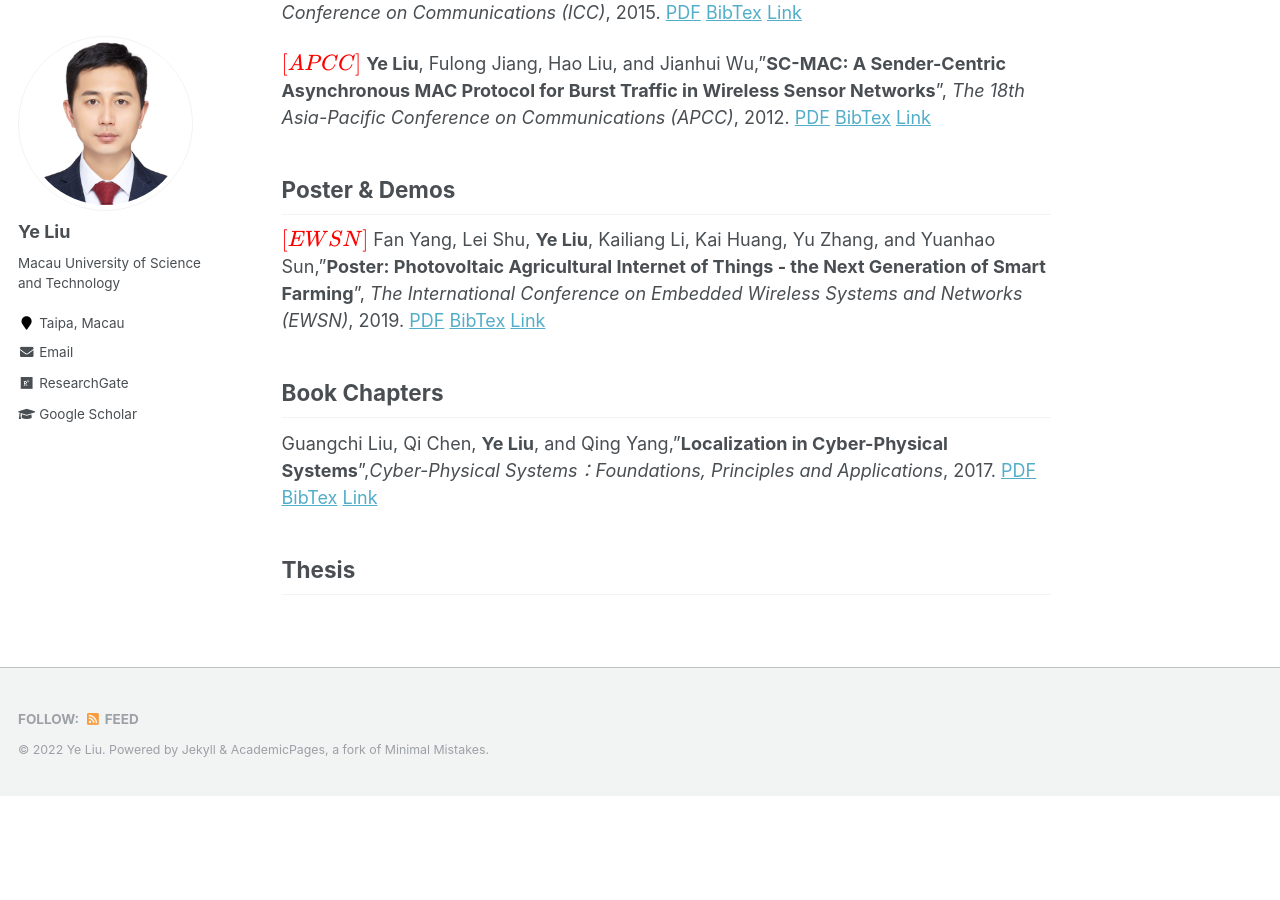
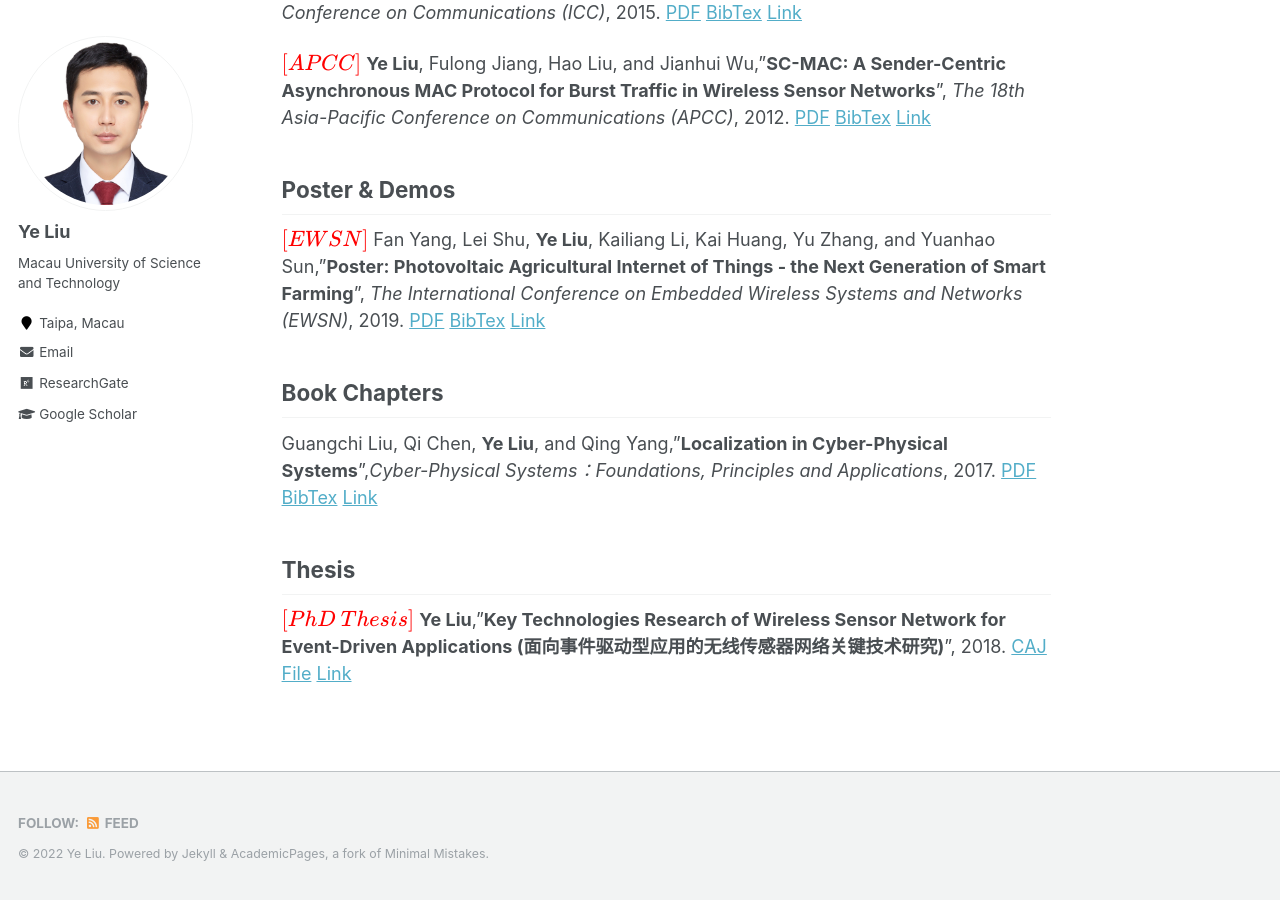
Before and after one commit to ChrisYe-Liu/chrisye-liu.github.io, a Jekyll site: the page built from _pages/publications.md, in a window 1280 px wide and 900 px high, scrolled down 2087 px. Built offline with Jekyll 4.4.1, drawn with Linux system fonts in a browser that asks for light colours; formulas are drawn with MathJax 3; before the commit the page ends 2882 px from its top, so only the background shows below that.

Commit message:
phd thesis

```diff
--- a/_pages/publications.md
+++ b/_pages/publications.md
@@ -93,3 +93,7 @@ Guangchi Liu, Qi Chen, **Ye Liu**, and Qing Yang,"**Localization in Cyber-Physic
 
 Thesis
 ------
+$\color{red}{[PhD}$
+$\color{red}{Thesis]}$
+**Ye Liu**,"**Key Technologies Research of Wireless Sensor Network for Event-Driven Applications (面向事件驱动型应用的无线传感器网络关键技术研究)**", 2018.
+[CAJ File](https://chrisye-liu.github.io/files/ye18event.caj) [Link](https://kns-cnki-net-s.vpn2.njau.edu.cn:8118/kcms/detail/detail.aspx?dbcode=CDFD&dbname=CDFDLAST2019&filename=1019650143.nh&uniplatform=NZKPT&v=xQw-v8m5vD9gwv6kKPWxgcGNYenFDE6pyk0BifWEXIDjYQj4wLibnpFN-7v3ebh0)
```
Also changed, not shown: 1 other file.
